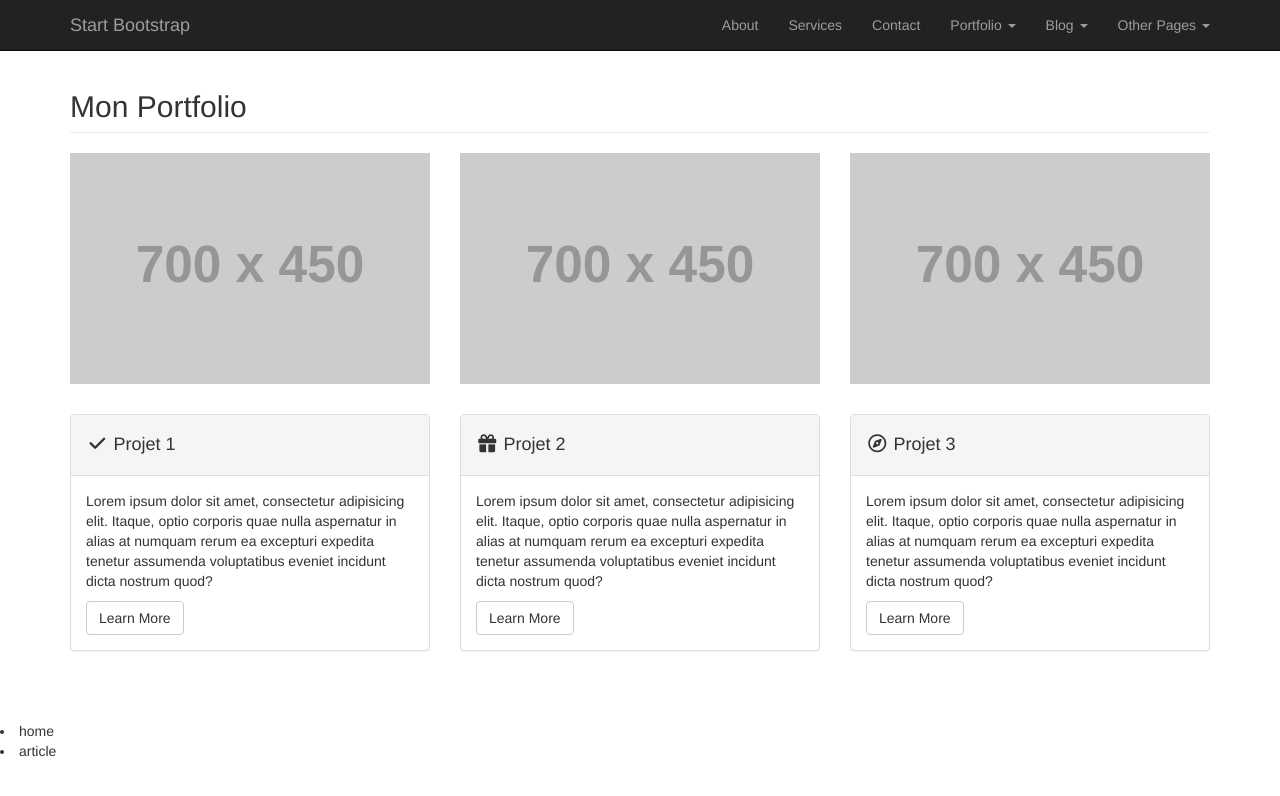
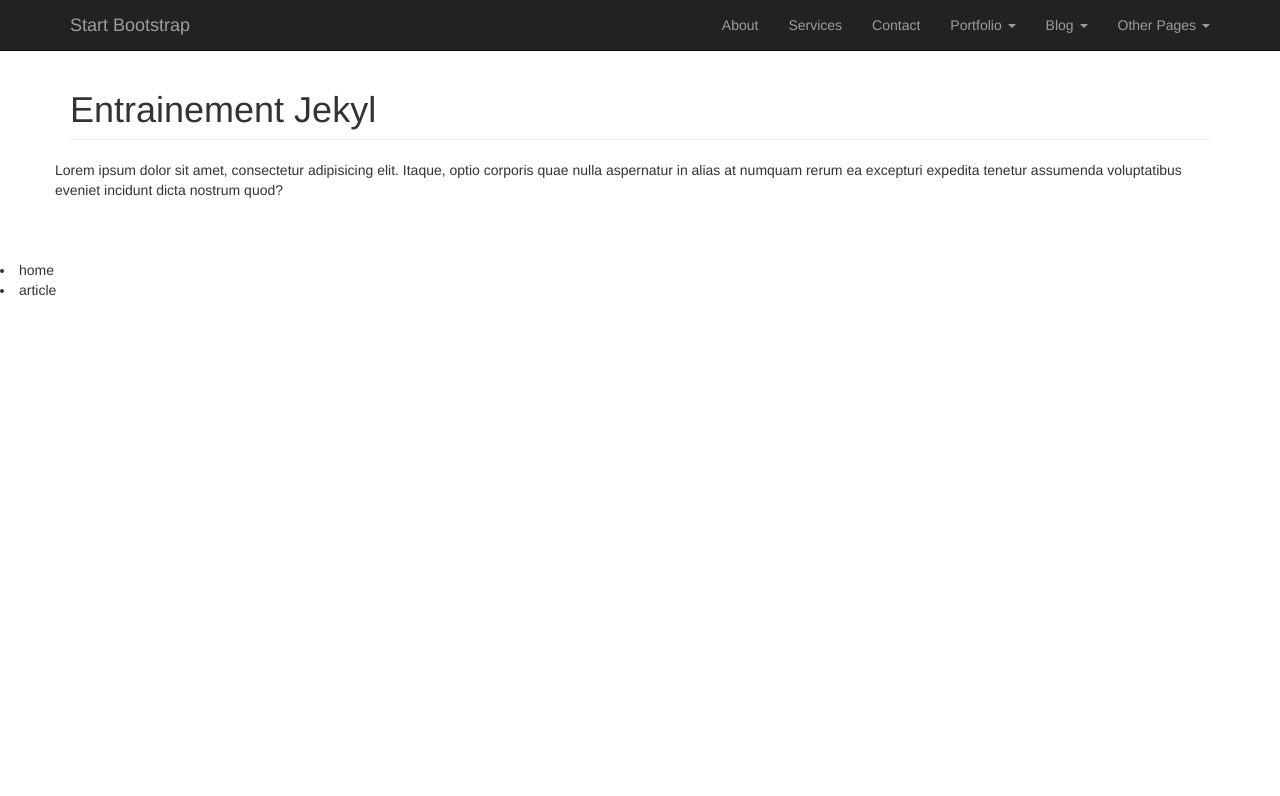
Before and after one commit to JackoBelixXx/JackoBelixXx.github.io, a Jekyll site: the page built from index.html, in a window 1280 px wide. Shown: the top 796 px of the page. Built offline with Jekyll 4.4.1, drawn with Linux system fonts in a browser that asks for light colours; nearby versions of some CDN libraries; library files that are not in the unit come from our copies; the list of posts is cut into pages by our own code.

Commit message:
Initial commit

```diff
--- a/_config.yml
+++ b/_config.yml
@@ -1,2 +1 @@
-title: J'ai changé le titre.
-description: Je rajouté ou modifie des infos, c'est cool.
+paginate : 3
--- a/_includes/article.html
+++ /dev/null
@@ -1,61 +0,0 @@
-<div class="container">
-
-<!-- Image Folio -->
-<div class="row">
-            <div class="col-lg-12">
-                <h2 class="page-header">Mon Portfolio</h2>
-            </div>
-            <div class="col-md-4 col-sm-6">
-                <a href="portfolio-item.html">
-                    <img class="img-responsive img-portfolio img-hover" src="http://placehold.it/700x450" alt="">
-                </a>
-
-            </div>
-            <div class="col-md-4 col-sm-6">
-                <a href="portfolio-item.html">
-                    <img class="img-responsive img-portfolio img-hover" src="http://placehold.it/700x450" alt="">
-                </a>
-            </div>
-            <div class="col-md-4 col-sm-6">
-                <a href="portfolio-item.html">
-                    <img class="img-responsive img-portfolio img-hover" src="http://placehold.it/700x450" alt="">
-                </a>
-            </div>
-</div>
-
-<div class="row">
-            <div class="col-md-4">
-                <div class="panel panel-default">
-                    <div class="panel-heading">
-                        <h4><i class="fa fa-fw fa-check"></i> Projet 1</h4>
-                    </div>
-                    <div class="panel-body">
-                        <p>Lorem ipsum dolor sit amet, consectetur adipisicing elit. Itaque, optio corporis quae nulla aspernatur in alias at numquam rerum ea excepturi expedita tenetur assumenda voluptatibus eveniet incidunt dicta nostrum quod?</p>
-                        <a href="#" class="btn btn-default">Learn More</a>
-                    </div>
-                </div>
-            </div>
-            <div class="col-md-4">
-                <div class="panel panel-default">
-                    <div class="panel-heading">
-                        <h4><i class="fa fa-fw fa-gift"></i> Projet 2</h4>
-                    </div>
-                    <div class="panel-body">
-                        <p>Lorem ipsum dolor sit amet, consectetur adipisicing elit. Itaque, optio corporis quae nulla aspernatur in alias at numquam rerum ea excepturi expedita tenetur assumenda voluptatibus eveniet incidunt dicta nostrum quod?</p>
-                        <a href="#" class="btn btn-default">Learn More</a>
-                    </div>
-                </div>
-            </div>
-            <div class="col-md-4">
-                <div class="panel panel-default">
-                    <div class="panel-heading">
-                        <h4><i class="fa fa-fw fa-compass"></i> Projet 3</h4>
-                    </div>
-                    <div class="panel-body">
-                        <p>Lorem ipsum dolor sit amet, consectetur adipisicing elit. Itaque, optio corporis quae nulla aspernatur in alias at numquam rerum ea excepturi expedita tenetur assumenda voluptatibus eveniet incidunt dicta nostrum quod?</p>
-                        <a href="#" class="btn btn-default">Learn More</a>
-                    </div>
-                </div>
-            </div>
-        </div>
-</div>
--- a/_layouts/default.html
+++ b/_layouts/default.html
@@ -7,11 +7,8 @@
         <link href="font-awesome/css/font-awesome.min.css" rel="stylesheet" type="text/css">
     </head>
     <body>
-       {% include header.html %}
-       <main>
-           {{content}}
-           {% include article.html %}
-       </main>
-       {% include footer.html %}
+    {% include header.html %}
+    {{ content }}
+    {% include footer.html %}
     </body>
 </html>
--- a/index.html
+++ b/index.html
@@ -2,3 +2,19 @@
 layout : default
 title : ma page
 ---
+
+<!-- Page Content -->
+<div class="container">
+
+        <!-- Marketing Icons Section -->
+    <div class="row">
+        <div class="col-lg-12">
+            <h1 class="page-header">
+                 Entrainement Jekyl
+            </h1>
+        </div>
+        {% for post in paginator.posts %}
+            {{ post.content }}
+        {% endfor %}
+    </div>
+</div>
```
Also changed, not shown: _layouts/article.html (added, +11 -0 lines), _posts/2015-12-22-Mon-premier-article.md (added, +6 -0 lines), 2 other files.
